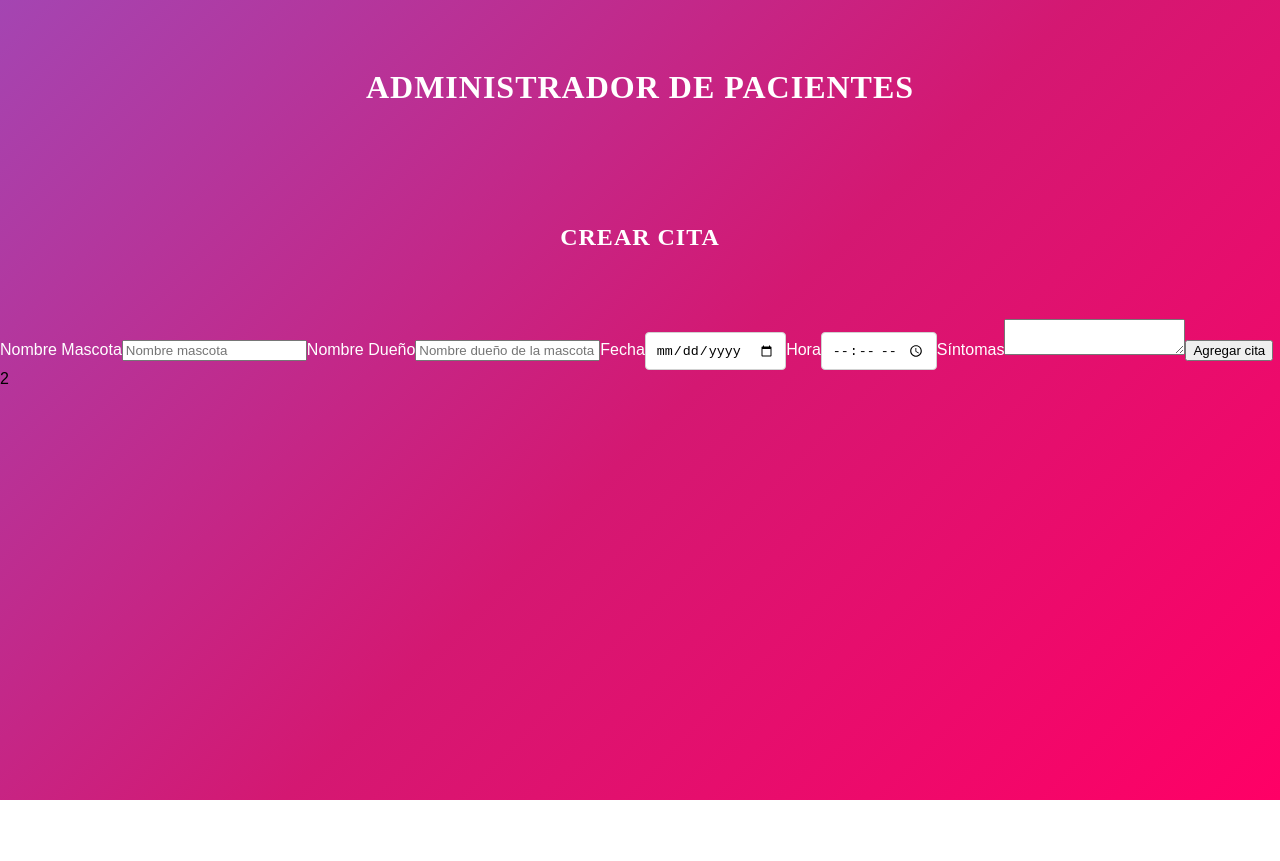
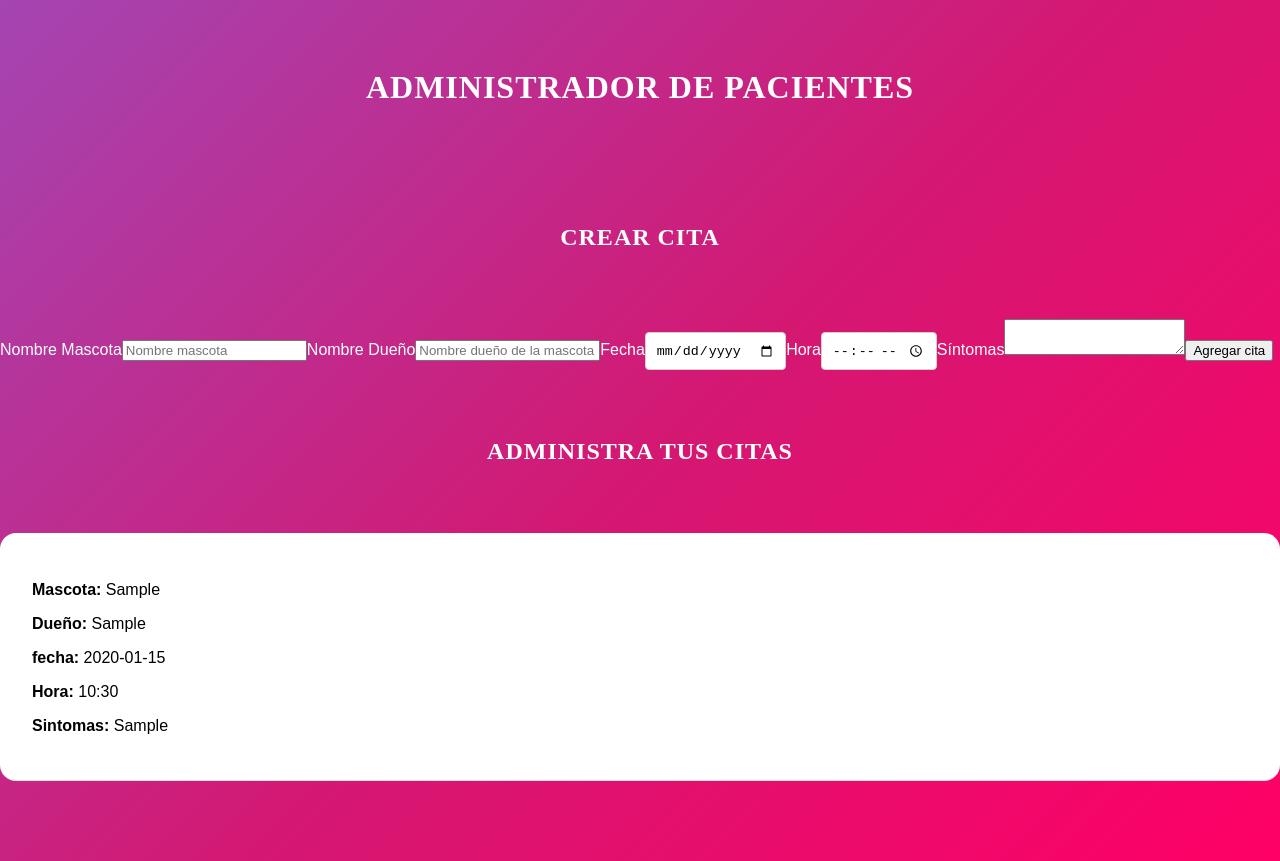
Before and after one commit to Victor-Ve/proyecto-citas-react, a React (Create React App) app: page / in a window 1280 px wide. Both pictures are taken after typing "Sample", "Sample", "2020-01-15", "10:30", "Sample" into the empty fields and a click on the button "Agregar cita". Before the commit the page ends 800 px from the top, so only its background shows below. Built offline with nearby package versions, Linux system fonts and the light colour scheme; the HTML template or start-up script is replaced by a standard one.

Commit message:
Mostrando las Citas

```diff
--- a/src/App.js
+++ b/src/App.js
@@ -1,5 +1,6 @@
 import React, { Fragment, useState } from "react";
 import Formulario from "./components/Formulario";
+import Cita from "./components/Cita";
 
 function App() {
   //Arreglo de citas
@@ -18,7 +19,12 @@
           <div className='one-half column'>
             <Formulario crearCita={crearCita} />
           </div>
-          <div className='one-half column'>2</div>
+          <div className='one-half column'>
+            <h2>Administra tus citas</h2>
+            {citas.map((cita) => (
+              <Cita cita={cita} key={cita.id} />
+            ))}
+          </div>
         </div>
       </div>
     </Fragment>
--- /dev/null
+++ b/src/components/Cita.js
@@ -0,0 +1,23 @@
+import React from "react";
+
+const Cita = ({ cita }) => (
+  <div className='cita'>
+    <p>
+      Mascota: <span>{cita.mascota}</span>
+    </p>
+    <p>
+      Dueño: <span>{cita.propietario}</span>
+    </p>
+    <p>
+      fecha: <span>{cita.fecha}</span>
+    </p>
+    <p>
+      Hora: <span>{cita.hora}</span>
+    </p>
+    <p>
+      Sintomas: <span>{cita.sintomas}</span>
+    </p>
+  </div>
+);
+
+export default Cita;
```
